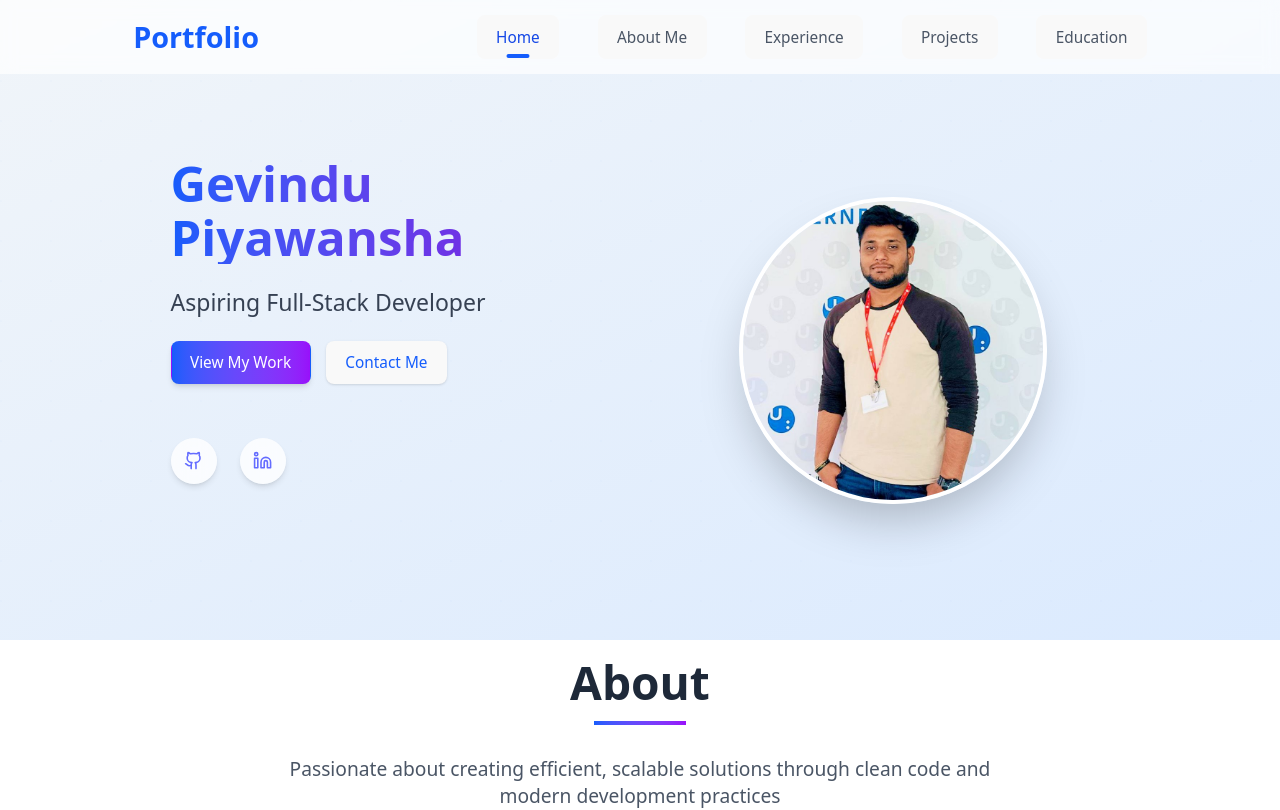
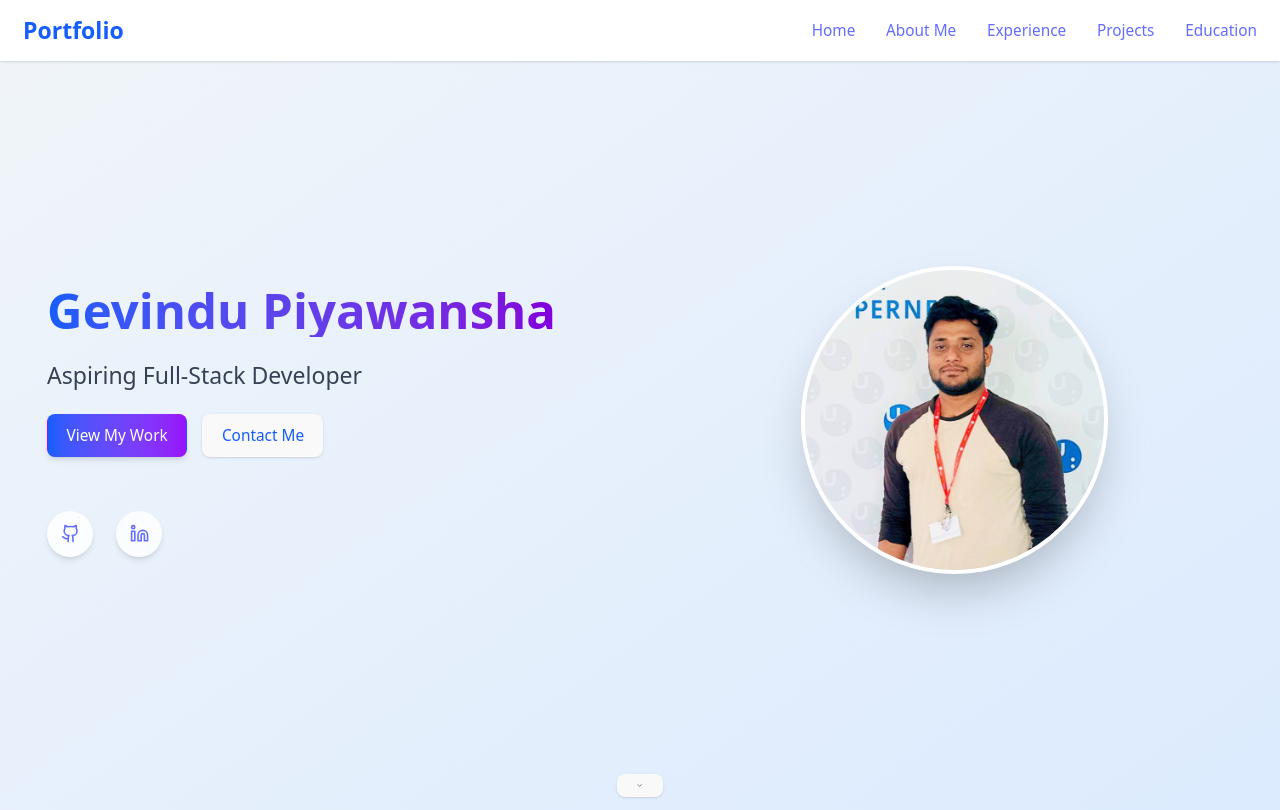
Before and after one commit to Gevindu-Piyawansha/gevindu-portfolio, a React (Vite) app: page / in a window 1280 px wide. Shown: the top 810 px of the page. Built offline with nearby package versions, Linux system fonts and the light colour scheme.

Commit message:
Mobile UI Enhancements

```diff
--- a/src/App.css
+++ b/src/App.css
@@ -22,25 +22,7 @@ body {
   padding-right: 20px;
 }
 
-/* Section styling fills container width */
-section {
-  padding: 80px 0;
-  /* vertical padding */
-  width: 100%;
-}
 
-/* Hero Section styling */
-#hero {
-  background-color: #282c34;
-  color: white;
-  padding: 120px 0;
-  text-align: center;
-  height: 100vh;
-  display: flex;
-  flex-direction: column;
-  justify-content: center;
-  width: 100%;
-}
 
 /* Headings */
 h1,
--- a/src/components/Hero.jsx
+++ b/src/components/Hero.jsx
@@ -1,4 +1,4 @@
-import { Github, Linkedin } from 'lucide-react';
+import { Github, Linkedin, ChevronDown } from 'lucide-react';
 import { useState, useEffect } from 'react';
 import emailjs from 'emailjs-com';
 
@@ -28,14 +28,14 @@ function Hero() {
         e.preventDefault();
 
         emailjs.send(
-            'service_q8mxbzq',    // 👈 replace with your EmailJS service ID
-            'template_coyg85x',   // 👈 replace with your EmailJS template ID
+            'service_q8mxbzq',
+            'template_coyg85x',
             {
                 from_name: name,
                 from_email: email,
                 message: message,
             },
-            '73jkaxIQjcnGN8pWm'     // 👈 replace with your EmailJS public key
+            '73jkaxIQjcnGN8pWm'
         )
             .then(() => {
                 alert('Message sent!');
@@ -57,7 +57,7 @@ function Hero() {
                 w-full min-h-[80vh]
                 bg-gradient-to-br from-slate-100 to-blue-100
                 relative overflow-hidden
-                pt-[240px] md:pt-[240px]
+                pt-[200px] md:pt-[240px]
                 pb-8 px-4 sm:px-6 lg:px-12
             "
         >
@@ -70,11 +70,10 @@ function Hero() {
                     max-w-[1400px] mx-auto
                     flex flex-col-reverse md:flex-row
                     items-center md:items-center
-                    justify-center md:justify-between
-                    min-h-[80vh] md:min-h-screen
-                    relative z-10
+                    justify-between
                     gap-12 md:gap-16 lg:gap-20
                     px-4 sm:px-6 lg:px-12
+                    min-h-[80vh]
                 "
             >
                 {/* Left side - Text */}
@@ -137,14 +136,35 @@ function Hero() {
                 </div>
 
                 {/* Right side - Photo */}
-                <div className="w-full md:w-1/2 flex justify-center items-center relative px-6 pt-16 sm:pt-12 md:pt-16">
+                <div className="w-full md:w-1/2 flex justify-center items-center relative px-6 mt-8 md:mt-0">
                     <img
                         src="/profile.jpg"
                         alt="Gevindu Piyawansha"
-                        className="w-40 h-40 sm:w-56 sm:h-56 md:w-72 md:h-72 lg:w-80 lg:h-80 rounded-full object-cover shadow-2xl border-4 border-white"
+                        className="
+                            w-56 h-56 sm:w-64 sm:h-64 md:w-72 md:h-72 lg:w-80 lg:h-80
+                            rounded-full object-cover shadow-2xl border-4 border-white
+                        "
                     />
                 </div>
             </div>
+
+            {/* Chevron Down Button */}
+            <div className="flex justify-center mt-10">
+                <button
+                    onClick={() =>
+                        document
+                            .getElementById('about')
+                            ?.scrollIntoView({ behavior: 'smooth' })
+                    }
+                    className="
+            w-12 h-6 rounded-full bg-white/80 backdrop-blur-sm flex items-center justify-centertext-gray-700 hover:bg-gradient-to-r hover:from-blue-600 hover:to-purple-600 hover:text-white transition-all duration-300 shadow-sm animate-bounce"
+                    aria-label="Scroll to About"
+                >
+                    <ChevronDown className="w-6 h-6" />
+                </button>
+            </div>
+
+
 
             {/* Modal */}
             {isModalOpen && (
--- a/src/components/Navbar.jsx
+++ b/src/components/Navbar.jsx
@@ -1,71 +1,56 @@
-import React, { useState, useEffect } from 'react';
+import { useState } from 'react';
+import { Menu, X } from 'lucide-react'; // or use any icon library
 
 function Navbar() {
-    const [activeSection, setActiveSection] = useState('hero');
-    const [isScrolled, setIsScrolled] = useState(false);
+    const [menuOpen, setMenuOpen] = useState(false);
 
-    useEffect(() => {
-        const handleScroll = () => {
-            setIsScrolled(window.scrollY > 50);
-
-            const sections = ['hero', 'about', 'experience', 'projects', 'education'];
-            const current = sections.find(section => {
-                const el = document.getElementById(section);
-                if (!el) return false;
-                const rect = el.getBoundingClientRect();
-                return rect.top <= 100 && rect.bottom >= 100;
-            });
-            if (current) setActiveSection(current);
-        };
-
-        window.addEventListener('scroll', handleScroll);
-        return () => window.removeEventListener('scroll', handleScroll);
-    }, []);
-
-    const scrollToSection = (sectionId) => {
-        document.getElementById(sectionId)?.scrollIntoView({ behavior: 'smooth' });
+    const toggleMenu = () => {
+        setMenuOpen(!menuOpen);
     };
 
     return (
-        <nav
-            className={`fixed top-0 left-0 right-0 w-full z-50 transition-all duration-300 ${isScrolled
-                    ? 'bg-white/90 backdrop-blur-md shadow-md border-b border-gray-100'
-                    : 'bg-white/70 backdrop-blur-sm'
-                }`}
-        >
-            <div className="max-w-6xl mx-auto px-6 lg:px-12 py-4 flex justify-between items-center">
-                <div
-                    className="text-3xl font-extrabold text-blue-600 cursor-pointer hover:opacity-80 transition pr-30"
-                    onClick={() => scrollToSection('hero')}
-                >
+        <header className="w-full fixed top-0 left-0 bg-white shadow z-50">
+            <div className="max-w-[1400px] mx-auto flex items-center justify-between px-6 py-4">
+                {/* Logo */}
+                <div className="text-2xl font-extrabold text-blue-600">
                     Portfolio
                 </div>
 
-                <div className="hidden md:flex space-x-10">
-                    {[
-                        { id: 'hero', label: 'Home' },
-                        { id: 'about', label: 'About Me' },
-                        { id: 'experience', label: 'Experience' },
-                        { id: 'projects', label: 'Projects' },
-                        { id: 'education', label: 'Education' }
-                    ].map(section => (
-                        <button
-                            key={section.id}
-                            onClick={() => scrollToSection(section.id)}
-                            className={`relative px-3 py-2 text-base font-medium transition ${activeSection === section.id
-                                    ? 'text-blue-700'
-                                    : 'text-gray-600 hover:text-blue-600'
-                                }`}
-                        >
-                            {section.label}
-                            {activeSection === section.id && (
-                                <div className="absolute bottom-0 left-1/2 -translate-x-1/2 w-6 h-1 rounded-full bg-blue-600 transition-all duration-300"></div>
-                            )}
-                        </button>
-                    ))}
+                {/* Desktop Nav */}
+                <nav className="hidden md:flex gap-8">
+                    <a href="#home" className="text-gray-600 hover:text-blue-600 font-medium">Home</a>
+                    <a href="#about" className="text-gray-600 hover:text-blue-600 font-medium">About Me</a>
+                    <a href="#experience" className="text-gray-600 hover:text-blue-600 font-medium">Experience</a>
+                    <a href="#projects" className="text-gray-600 hover:text-blue-600 font-medium">Projects</a>
+                    <a href="#education" className="text-gray-600 hover:text-blue-600 font-medium">Education</a>
+
+                </nav>
+
+                {/* Mobile Hamburger */}
+                <button
+                    onClick={toggleMenu}
+                    className="md:hidden text-gray-700 focus:outline-none"
+                >
+                    {menuOpen ? (
+                        <X className="w-7 h-7" />
+                    ) : (
+                        <Menu className="w-7 h-7" />
+                    )}
+                </button>
+            </div>
+
+            {/* Mobile Menu */}
+            {menuOpen && (
+                <div className="md:hidden bg-white shadow px-6 py-4 space-y-4">
+                    <a href="#home" className="block text-gray-600 hover:text-blue-600 font-medium" onClick={toggleMenu}>Home</a>
+                    <a href="#about" className="block text-gray-600 hover:text-blue-600 font-medium" onClick={toggleMenu}>About Me</a>
+                    <a href="#experience" className="block text-gray-600 hover:text-blue-600 font-medium" onClick={toggleMenu}>Experience</a>
+                    <a href="#projects" className="block text-gray-600 hover:text-blue-600 font-medium" onClick={toggleMenu}>Projects</a>
+                    <a href="#education" className="block text-gray-600 hover:text-blue-600 font-medium" onClick={toggleMenu}>Education</a>
+
                 </div>
-            </div>
-        </nav>
+            )}
+        </header>
     );
 }
 
--- a/src/index.css
+++ b/src/index.css
@@ -88,25 +88,9 @@ html {
 
 /* Remove global max-width and margin from section */
 section {
-  padding: 20px 20px;
+  padding: 100px 1px;
   /* max-width: 1000px; */
   /* REMOVED */
   /* margin: auto; */
   /* REMOVED */
 }
-
-/* Fix hero section to fill container width */
-#hero {
-  background-color: #282c34;
-  color: white;
-  padding: 20px 20px;
-  text-align: center;
-  height: 10vh;
-  display: flex;
-  flex-direction: column;
-  justify-content: center;
-  width: 100%;
-  /* ADDED */
-  /* max-width: 1000px; REMOVED */
-  /* margin: 0 auto; REMOVED */
-}
```
Also changed, not shown: public/profile.jpg.
